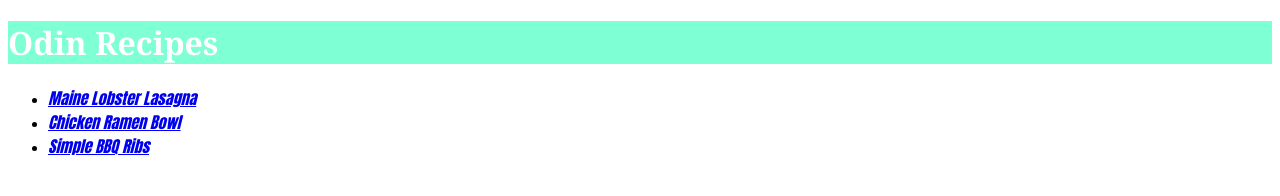
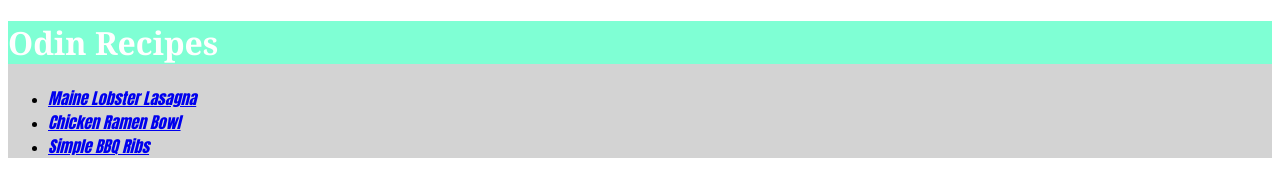
Before and after one commit to ccircuitboard/odin-recipes, a plain HTML site: page index.html in a window 1280 px wide. Drawn offline with Linux system fonts and the light colour scheme.

Commit message:
Add css for recipe-list div and border-box

```diff
--- a/style.css
+++ b/style.css
@@ -1,3 +1,7 @@
+html {
+    box-sizing: border-box;
+}
+
 h1, h2 {
     font-family: Georgia, 'Times New Roman', Times, serif;
     background-color: aquamarine;
@@ -17,3 +21,8 @@ img {
 li {
     font-style: italic;
 }
+
+.recipe-list {
+    background-color: lightgray;
+
+}
```
